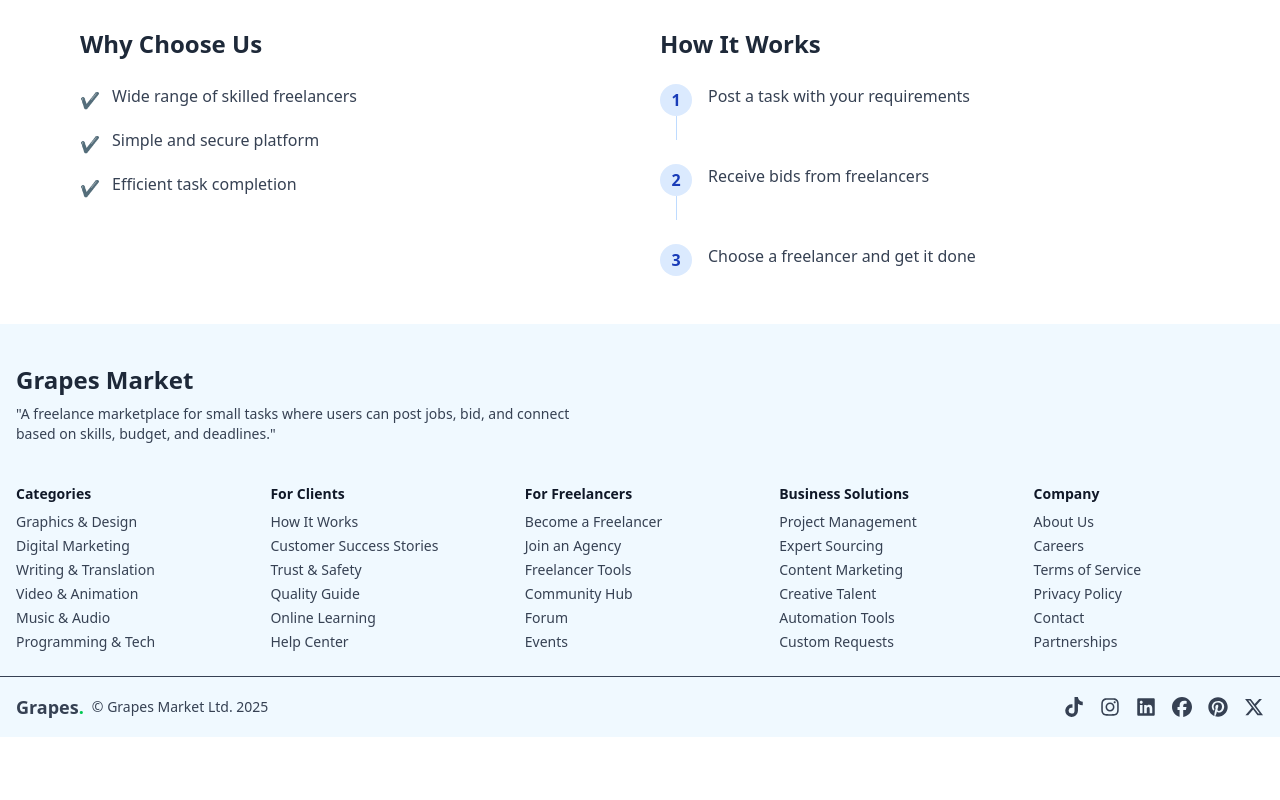
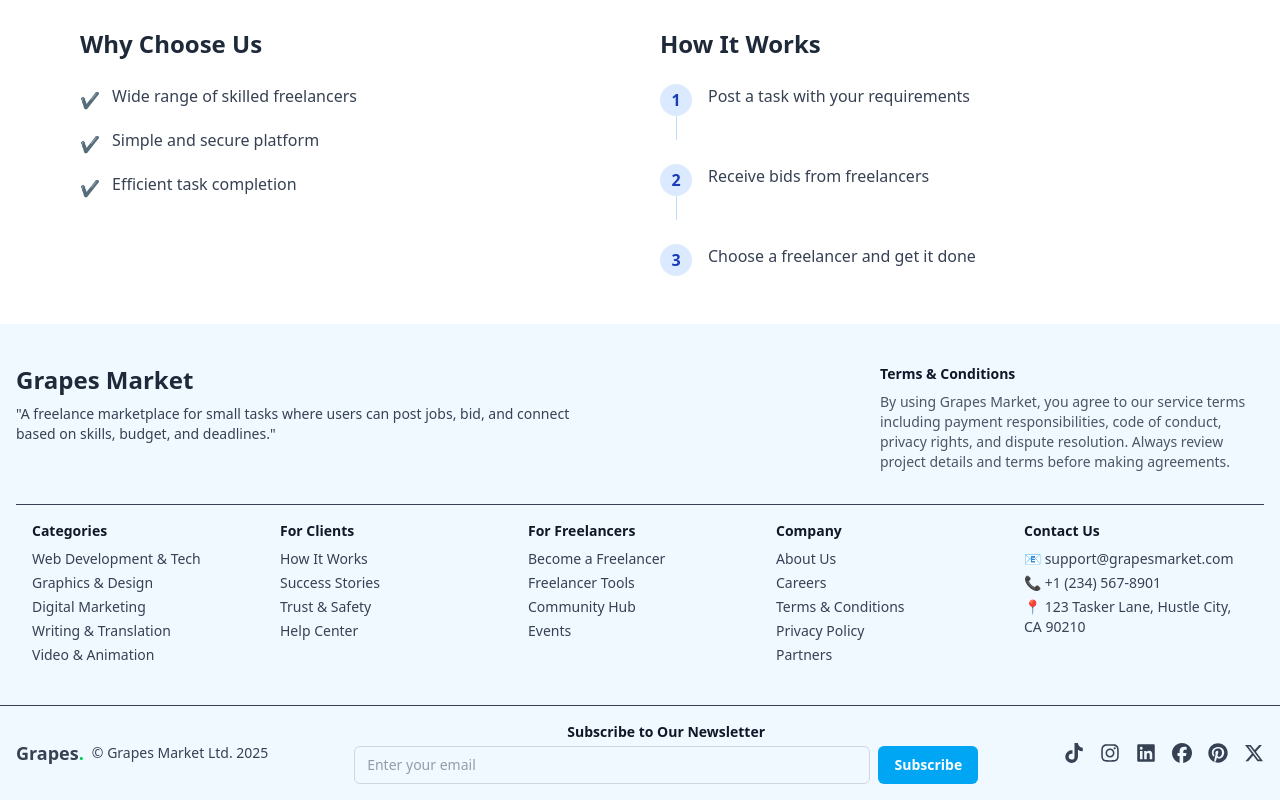
Before and after one commit to yousufali156/Task-Match, a React (Vite) app: page / in a window 1280 px wide. Shown: the part 1538-2338 px from the top of the page. Before the commit the page ends 2275 px from the top, so only its background shows below. Built offline with nearby package versions, Linux system fonts and the light colour scheme.

Commit message:
Error fix done

```diff
--- a/src/components/Footer.jsx
+++ b/src/components/Footer.jsx
@@ -7,14 +7,16 @@ import {
     FaPinterest,
     FaXTwitter,
 } from "react-icons/fa6";
-import { FaGlobe } from "react-icons/fa";
-import { IoMdCloseCircle } from "react-icons/io";
 
 const Footer = () => {
     return (
         <footer className="bg-sky-50 text-gray-700 text-sm">
             {/* Main Section */}
             <div className="max-w-7xl mx-auto px-4 pt-10 pb-6">
+
+                {/* Contact & Terms Section */}
+                <div className="mb-5 flex flex-col md:flex-row justify-between gap-8">
+
 
                     {/* Company description */}
                     <div className="mb-10 max-w-xl ">
@@ -24,18 +26,29 @@ const Footer = () => {
                         </p>
                     </div>
 
+                    {/* Terms and Conditions */}
+                    <div className="text-sm text-gray-600 max-w-sm">
+                        <h3 className="font-semibold text-gray-900 mb-2">Terms & Conditions</h3>
+                        <p>
+                            By using Grapes Market, you agree to our service terms including payment
+                            responsibilities, code of conduct, privacy rights, and dispute resolution.
+                            Always review project details and terms before making agreements.
+                        </p>
+                    </div>
+                </div>
+
+
                 {/* Footer links */}
-                <div className="grid grid-cols-2 sm:grid-cols-3 md:grid-cols-5 gap-6 text-sm">
+                <div className="grid grid-cols-2 sm:grid-cols-3 md:grid-cols-5 gap-6 justify-center border-t py-4 px-4">
                     {/* Categories */}
                     <div>
                         <h3 className="font-semibold text-gray-900 mb-2">Categories</h3>
                         <ul className="space-y-1">
+                            <li>Web Development & Tech</li>
                             <li>Graphics & Design</li>
                             <li>Digital Marketing</li>
                             <li>Writing & Translation</li>
                             <li>Video & Animation</li>
-                            <li>Music & Audio</li>
-                            <li>Programming & Tech</li>
                         </ul>
                     </div>
 
@@ -44,10 +57,8 @@ const Footer = () => {
                         <h3 className="font-semibold text-gray-900 mb-2">For Clients</h3>
                         <ul className="space-y-1">
                             <li>How It Works</li>
-                            <li>Customer Success Stories</li>
+                            <li>Success Stories</li>
                             <li>Trust & Safety</li>
-                            <li>Quality Guide</li>
-                            <li>Online Learning</li>
                             <li>Help Center</li>
                         </ul>
                     </div>
@@ -57,26 +68,13 @@ const Footer = () => {
                         <h3 className="font-semibold text-gray-900 mb-2">For Freelancers</h3>
                         <ul className="space-y-1">
                             <li>Become a Freelancer</li>
-                            <li>Join an Agency</li>
                             <li>Freelancer Tools</li>
                             <li>Community Hub</li>
-                            <li>Forum</li>
                             <li>Events</li>
                         </ul>
                     </div>
 
-                    {/* Business Solutions */}
-                    <div>
-                        <h3 className="font-semibold text-gray-900 mb-2">Business Solutions</h3>
-                        <ul className="space-y-1">
-                            <li>Project Management</li>
-                            <li>Expert Sourcing</li>
-                            <li>Content Marketing</li>
-                            <li>Creative Talent</li>
-                            <li>Automation Tools</li>
-                            <li>Custom Requests</li>
-                        </ul>
-                    </div>
+
 
                     {/* Company */}
                     <div>
@@ -84,22 +82,31 @@ const Footer = () => {
                         <ul className="space-y-1">
                             <li>About Us</li>
                             <li>Careers</li>
-                            <li>Terms of Service</li>
+                            <li>Terms & Conditions</li>
                             <li>Privacy Policy</li>
-                            <li>Contact</li>
-                            <li>Partnerships</li>
+                            <li>Partners</li>
                         </ul>
                     </div>
 
 
+                    {/* Contact Info */}
+                    <div>
+                        <h3 className="font-semibold text-gray-900 mb-2">Contact Us</h3>
+                        <ul className="space-y-1">
+                            <li>📧 support@grapesmarket.com</li>
+                            <li>📞 +1 (234) 567-8901</li>
+                            <li>📍 123 Tasker Lane, Hustle City, CA 90210</li>
+                        </ul>
+                    </div>
+                </div>
 
-                </div>
+
             </div>
 
             {/* Bottom Bar */}
             <div className="border-t py-4 px-4">
                 <div className="max-w-7xl mx-auto flex flex-col md:flex-row justify-between items-center gap-4">
-                    {/* Left: Logo */}
+                    {/* Left: Logo and copyright */}
                     <div className="flex items-center gap-2">
                         <span className="font-bold text-lg">
                             Grapes<span className="text-green-500">.</span>
@@ -107,6 +114,23 @@ const Footer = () => {
                         <span>© Grapes Market Ltd. {new Date().getFullYear()}</span>
                     </div>
 
+                    {/* Newsletter Sign-up */}
+                    <div className="w-full md:w-1/2">
+                        <h3 className="font-semibold text-center text-gray-900 mb-1">Subscribe to Our Newsletter</h3>
+                        <form className="flex flex-col sm:flex-row gap-2">
+                            <input
+                                type="email"
+                                placeholder="Enter your email"
+                                className="w-full px-3 py-2 border border-gray-300 rounded-md focus:outline-none focus:ring-2 focus:ring-sky-400"
+                            />
+                            <button
+                                type="submit"
+                                className="px-4 py-2 bg-sky-500 text-white font-semibold rounded-md hover:bg-sky-600"
+                            >
+                                Subscribe
+                            </button>
+                        </form>
+                    </div>
 
                     {/* Right: Social Icons */}
                     <div className="flex items-center gap-4 text-xl">
@@ -116,7 +140,6 @@ const Footer = () => {
                         <FaFacebook />
                         <FaPinterest />
                         <FaXTwitter />
-
                     </div>
                 </div>
             </div>
```
Lines whose indentation alone changed are shown as unchanged.
